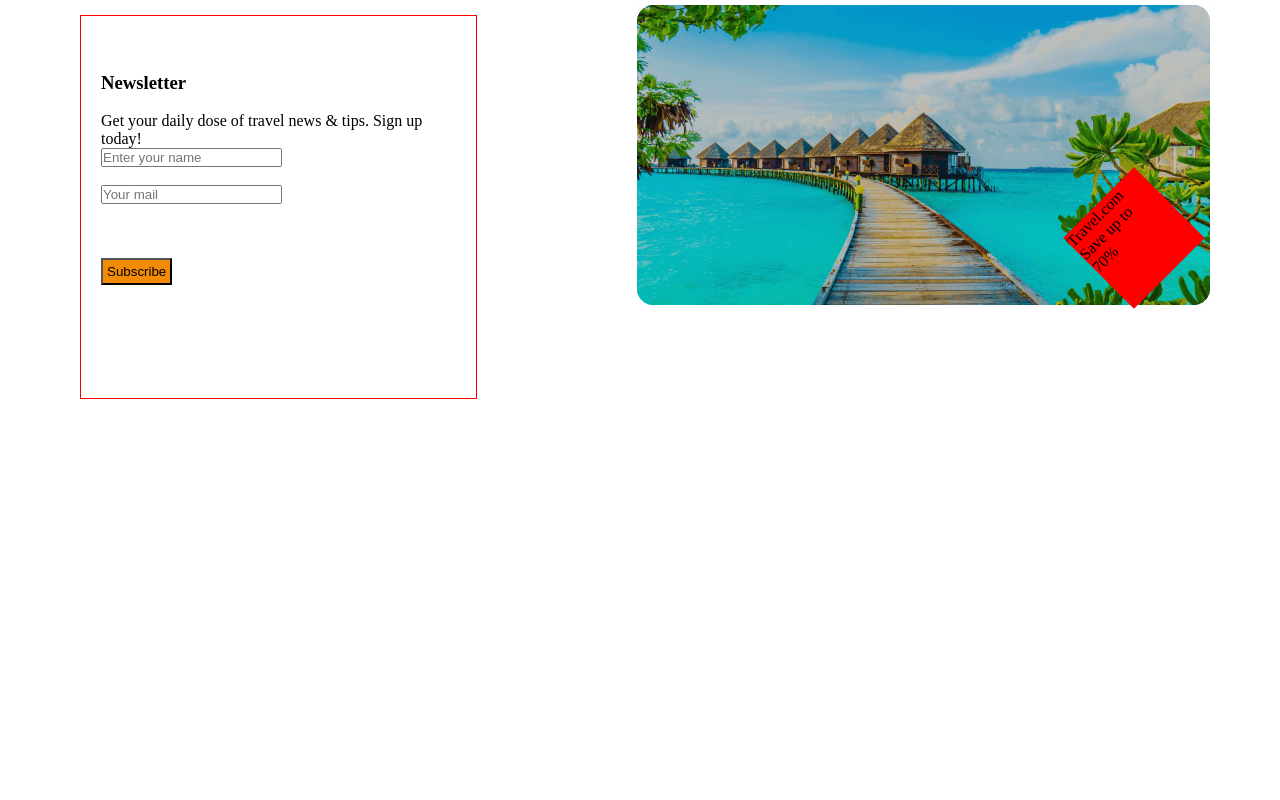
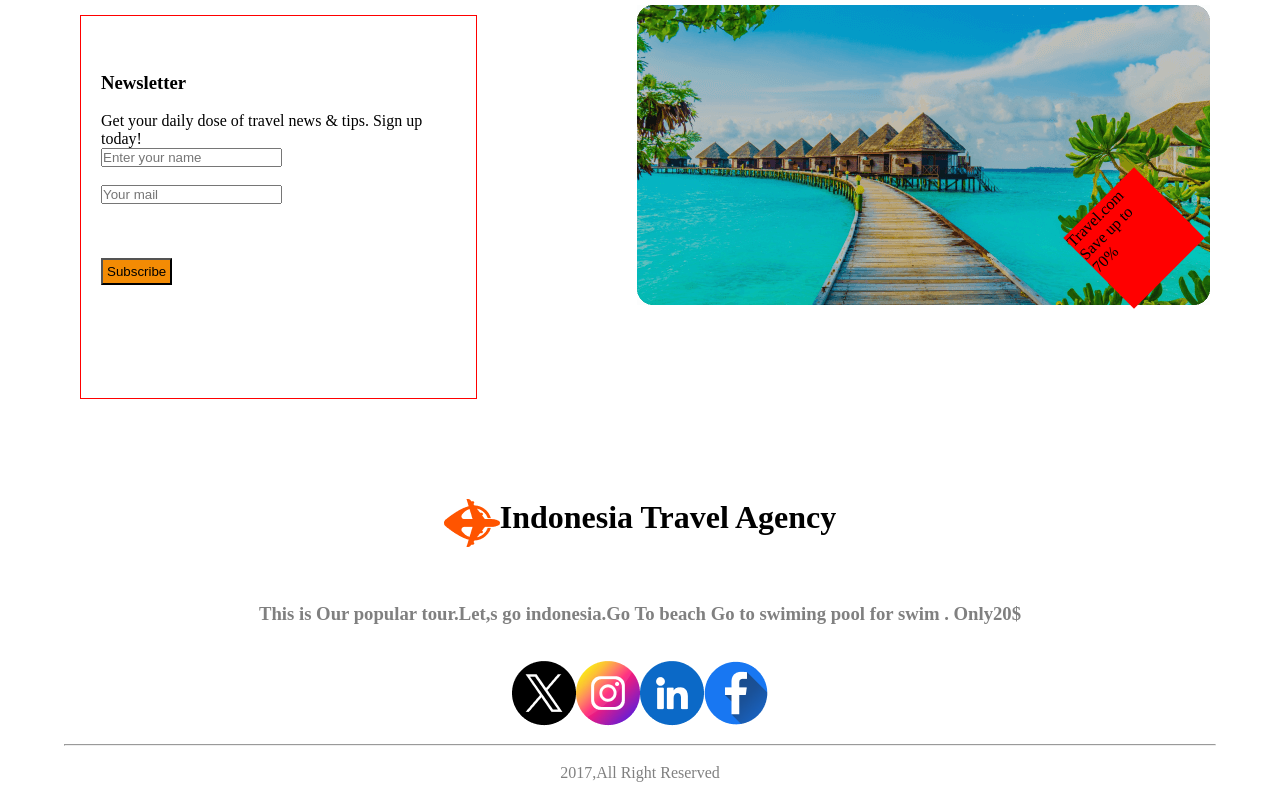
Before and after one commit to FerdausAhmedNasim/B9A2-Hero-Travel, a plain HTML site: page index.html in a window 1280 px wide. Shown: the part 3389-4189 px from the top of the page. Before the commit the page ends 3868 px from the top, so only its background shows below. Drawn offline with Linux system fonts and the light colour scheme.

Commit message:
Update main

```diff
--- a/Style/blog.css
+++ b/Style/blog.css
@@ -136,3 +136,16 @@ margin:90px 60px ;
     top: -30%;
     transform: rotate(-45deg);
 }
+.last{
+    display: flex;
+    justify-content: center;
+    padding: 20px;
+}
+.icon{
+    display: flex;
+    justify-content: center;
+}
+.last-text{
+    text-align: center;
+    color: gray;
+}
--- a/index.html
+++ b/index.html
@@ -166,11 +166,34 @@
                     </div>
                 </div>
             </div>
+            <div class="last">
+                <img src="./Images/logo.png" alt="">
+            <h1>Indonesia Travel Agency</h1>
+            </div>
+            <br>
+            <br>
+            <h3 class="last-text">
+                This is Our popular tour.Let,s go indonesia.Go To beach
+                    Go to swiming pool for swim . Only20$
+            </h3>
+            <br>
+            <br>
+            <div class="icon">
+                <img src="./icon/Twitter.png" alt="">
+                <img src="./icon/Instagram.png" alt="">
+                <img src="./icon/Linkedin.png" alt="">
+                <img src="./icon/Facebook.png" alt="">
+            </div>
+            <br>
+            <hr style="color: gray;size: 2px;
+            width: 90%; margin: 0 auto; ">
+            <br>
     </body>
 
     <footer>
+        <p style="color: gray;text-align: center;">2017,All Right Reserved </p>
+        <br>
+    </footer>
 
-    </footer>
-</body>
 
 </html>
```
Also changed, not shown: icon/Facebook.png (added), icon/Instagram.png (added), icon/Linkedin.png (added), icon/Twitter.png (added).
